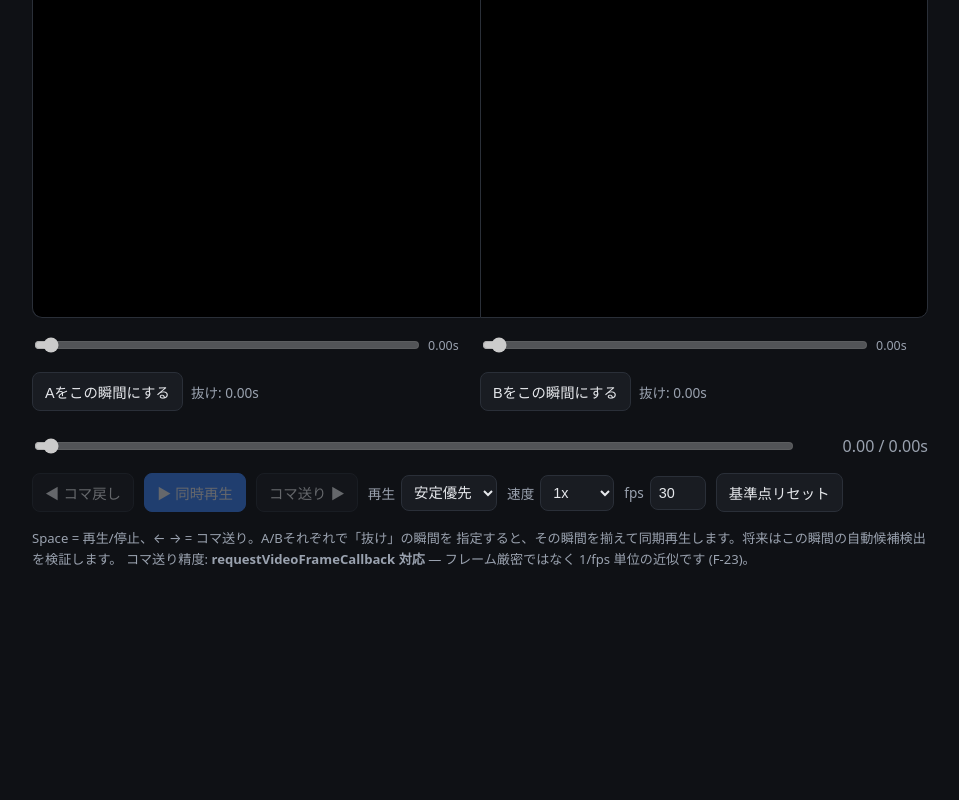
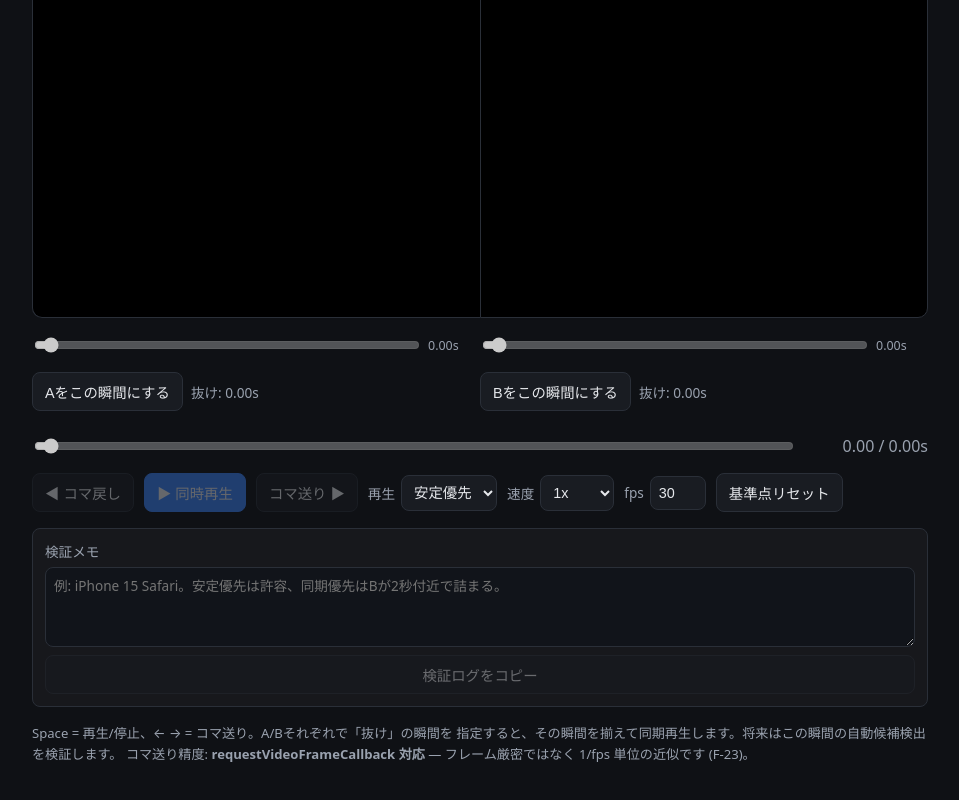
Before and after one commit to smasatak/trickline, a React (Vite) app in the folder frontend/: page / in a window 1280 px wide. Shown: the part 646-1446 px from the top of the page, without its empty margins (160-1119 px from the left). Before the commit the page ends 1270 px from the top, so only its background shows below. Built offline with nearby package versions, Linux system fonts and the light colour scheme.

Commit message:
動画比較方式検証の足場を追加

```diff
--- a/frontend/src/spike/CompareSpike.tsx
+++ b/frontend/src/spike/CompareSpike.tsx
@@ -7,11 +7,22 @@ const BASE_MARK = "抜け";
 interface PickedVideo {
   name: string;
   sizeMb: string;
+  type: string;
+  width?: number;
+  height?: number;
 }
 
 function fmt(t: number): string {
   if (!isFinite(t)) return "0.00";
   return t.toFixed(2);
+}
+
+function fmtVideo(v: PickedVideo | null, duration: number): string {
+  if (!v) return "not selected";
+  const size = `${v.sizeMb}MB`;
+  const dimensions = v.width && v.height ? `${v.width}x${v.height}` : "unknown size";
+  const type = v.type || "unknown type";
+  return `${v.name} / ${size} / ${dimensions} / ${fmt(duration)}s / ${type}`;
 }
 
 /**
@@ -25,6 +36,8 @@ export function CompareSpike() {
   const [urlB, setUrlB] = useState<string | null>(null);
   const [fileA, setFileA] = useState<PickedVideo | null>(null);
   const [fileB, setFileB] = useState<PickedVideo | null>(null);
+  const [testNote, setTestNote] = useState("");
+  const [copyStatus, setCopyStatus] = useState("");
   const urlsRef = useRef<string[]>([]);
 
   useEffect(() => {
@@ -38,6 +51,7 @@ export function CompareSpike() {
     const picked = {
       name: file.name,
       sizeMb: (file.size / 1024 / 1024).toFixed(1),
+      type: file.type,
     };
     urlsRef.current.push(url);
     if (which === "A") {
@@ -68,6 +82,45 @@ export function CompareSpike() {
     return () => window.removeEventListener("keydown", onKey);
   }, [p]);
 
+  const onLoadedMetadata = (which: "A" | "B") => (e: React.SyntheticEvent<HTMLVideoElement>) => {
+    const v = e.currentTarget;
+    const update = (current: PickedVideo | null): PickedVideo | null =>
+      current ? { ...current, width: v.videoWidth, height: v.videoHeight } : current;
+    if (which === "A") setFileA(update);
+    else setFileB(update);
+  };
+
+  const buildTestLog = () => {
+    const drift = Math.abs(p.videoBTime - (p.masterTime - p.markA + p.markB));
+    return [
+      "trickline playback test",
+      `date: ${new Date().toISOString()}`,
+      `userAgent: ${navigator.userAgent}`,
+      `mode: ${p.syncMode}`,
+      `playbackRate: ${p.playbackRate}`,
+      `fps step: ${p.fps}`,
+      `supports requestVideoFrameCallback: ${p.supportsRVFC ? "yes" : "no"}`,
+      `A: ${fmtVideo(fileA, p.durationA)}`,
+      `B: ${fmtVideo(fileB, p.durationB)}`,
+      `markA: ${fmt(p.markA)}s`,
+      `markB: ${fmt(p.markB)}s`,
+      `currentA: ${fmt(p.masterTime)}s`,
+      `currentB: ${fmt(p.videoBTime)}s`,
+      `estimated drift: ${fmt(drift)}s`,
+      `note: ${testNote || "-"}`,
+    ].join("\n");
+  };
+
+  const copyTestLog = async () => {
+    const text = buildTestLog();
+    try {
+      await navigator.clipboard.writeText(text);
+      setCopyStatus("コピー済み");
+    } catch {
+      setCopyStatus(text);
+    }
+  };
+
   return (
     <div className="spike">
       <div className="videos">
@@ -84,6 +137,7 @@ export function CompareSpike() {
             playsInline
             muted
             preload="auto"
+            onLoadedMetadata={onLoadedMetadata("A")}
           />
           <div className="local-timeline">
             <input
@@ -116,6 +170,7 @@ export function CompareSpike() {
             playsInline
             muted
             preload="auto"
+            onLoadedMetadata={onLoadedMetadata("B")}
           />
           <div className="local-timeline">
             <input
@@ -199,6 +254,22 @@ export function CompareSpike() {
         <button onClick={p.resetMarks}>基準点リセット</button>
       </div>
 
+      <div className="test-log">
+        <label>
+          検証メモ
+          <textarea
+            rows={3}
+            value={testNote}
+            onChange={(e) => setTestNote(e.target.value)}
+            placeholder="例: iPhone 15 Safari。安定優先は許容、同期優先はBが2秒付近で詰まる。"
+          />
+        </label>
+        <button onClick={copyTestLog} disabled={!fileA || !fileB}>
+          検証ログをコピー
+        </button>
+        {copyStatus ? <pre>{copyStatus}</pre> : null}
+      </div>
+
       <p className="hint">
         Space = 再生/停止、← → = コマ送り。A/Bそれぞれで「{BASE_MARK}」の瞬間を
         指定すると、その瞬間を揃えて同期再生します。将来はこの瞬間の自動候補検出を検証します。
--- a/frontend/src/styles.css
+++ b/frontend/src/styles.css
@@ -203,6 +203,44 @@ select {
   margin-top: 16px;
 }
 
+.test-log {
+  display: grid;
+  gap: 8px;
+  margin-top: 16px;
+  padding: 12px;
+  border: 1px solid var(--line);
+  border-radius: 8px;
+  background: rgba(255, 255, 255, 0.03);
+}
+
+.test-log label {
+  display: grid;
+  gap: 6px;
+  color: var(--muted);
+  font-size: 0.85rem;
+}
+
+.test-log textarea {
+  width: 100%;
+  min-width: 0;
+  resize: vertical;
+  background: #11141a;
+  color: var(--text);
+  border: 1px solid var(--line);
+  border-radius: 8px;
+  padding: 8px;
+  font: inherit;
+  line-height: 1.5;
+}
+
+.test-log pre {
+  overflow-x: auto;
+  margin: 0;
+  color: var(--muted);
+  font-size: 0.78rem;
+  white-space: pre-wrap;
+}
+
 @media (max-width: 540px) {
   .app {
     padding-left: 10px;
```
Also changed, not shown: 3 other files (tests, documents, lock files or other folders).
